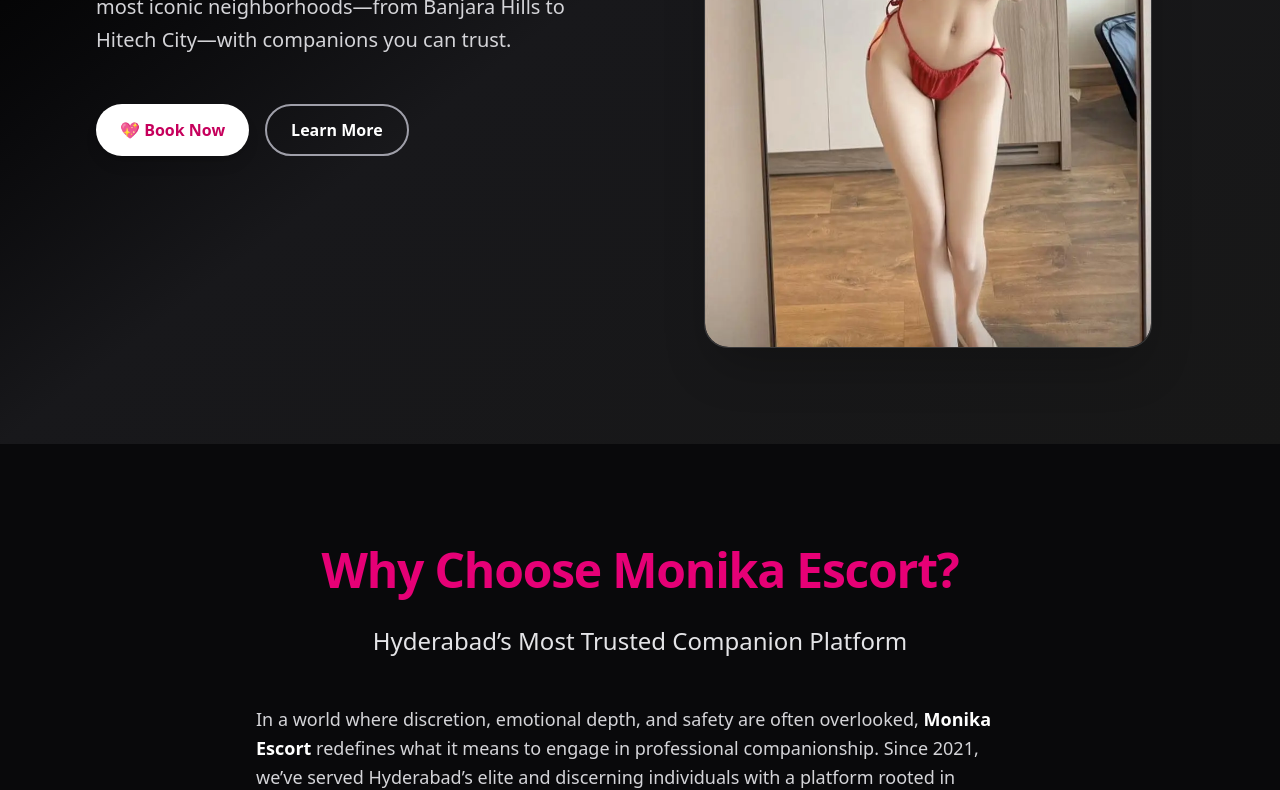
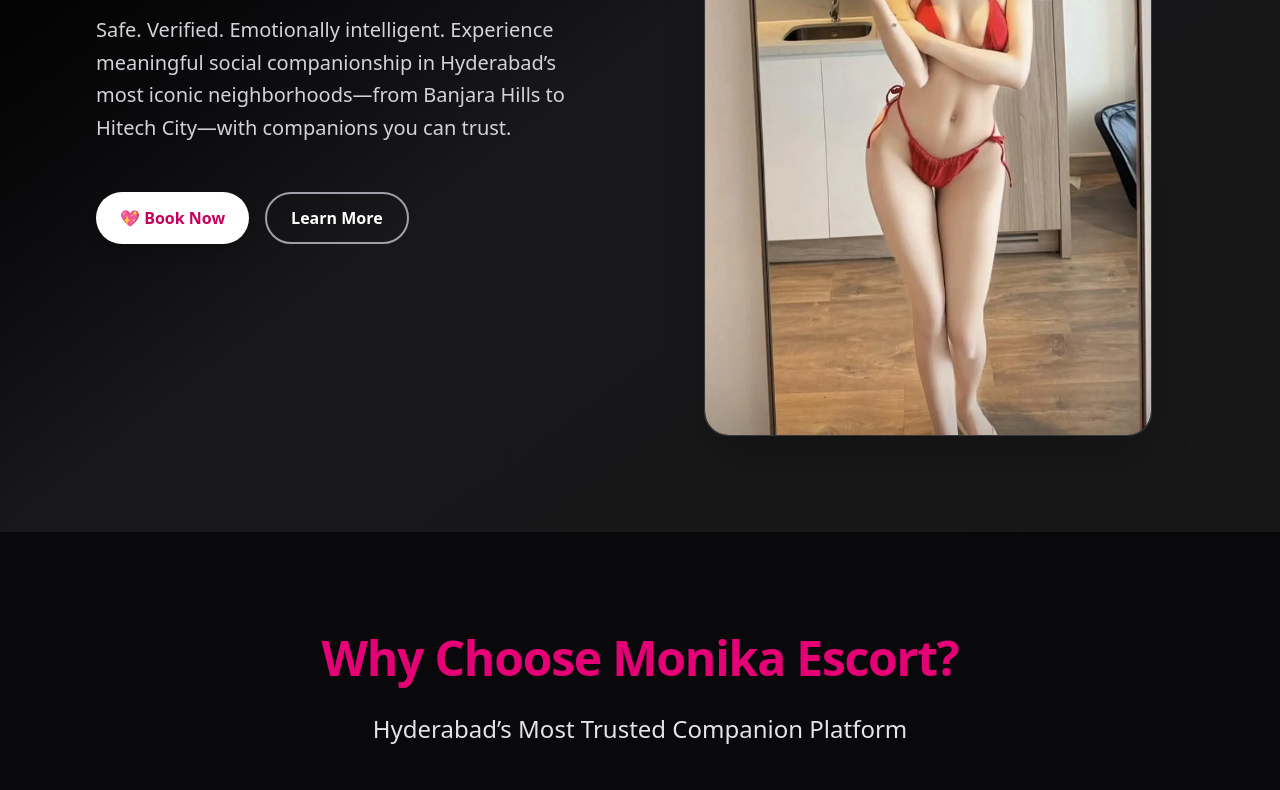
Before and after one commit to monika-web-1/Monika, a website: page public/index.html in a window 1280 px wide. Shown: the part 528-1318 px from the top of the page. Drawn offline with nearby package versions, Linux system fonts and the light colour scheme.

Commit message:
fix: add padding to body and restructure header for improved layout

```diff
--- a/public/index.html
+++ b/public/index.html
@@ -23,10 +23,14 @@
   section h1 {
   font-size: 2.25rem; /* or whatever you want */
 }
+body {
+  padding-top: 88px; /* your nav height */
+}
 </style>
 </head>
 <body>
 <!-- PHANTOM NAV WITH MOBILE MENU -->
+ <header class="relative z-50">
 <nav x-data="{ open: false }" class="fixed top-6 left-1/2 transform -translate-x-1/2 z-50 w-[95%] md:w-[90%] backdrop-blur-md bg-white/5 border border-white/10 rounded-3xl shadow-2xl ring-1 ring-pink-500/10 px-6 py-3 flex justify-between items-center transition-all duration-300 hover:ring-pink-500/30">
 
   <!-- Logo -->
@@ -74,6 +78,7 @@
   </a>
 </div>
 </nav>
+</header>
      <section class="relative bg-gradient-to-br from-black via-zinc-900 to-neutral-900 text-white py-24 px-6 md:px-12 lg:px-24 overflow-hidden">
   <div class="max-w-7xl mx-auto grid md:grid-cols-2 items-center gap-16">
 
```
